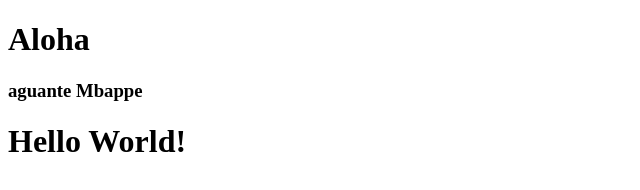
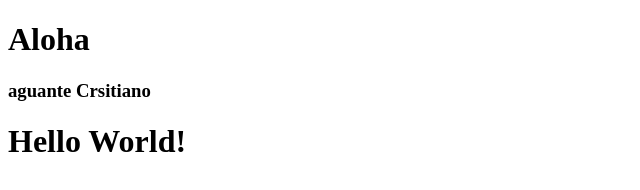
Before and after one commit to asantosss/CI_CD_GithubActions, a plain HTML site: page index.html in a window 1280 px wide. Shown: the full height of the page, 0-640 px from the left. Drawn offline with Linux system fonts and the light colour scheme.

Commit message:
cristianoo

```diff
--- a/index.html
+++ b/index.html
@@ -8,7 +8,7 @@
   <body>
     <h1>Aloha</h1>
     <h3>
-        aguante Mbappe
+        aguante Crsitiano
     </h3>
     <h1 id="hello">Hello World!</h1>
     <script src="script.js"></script>
```
